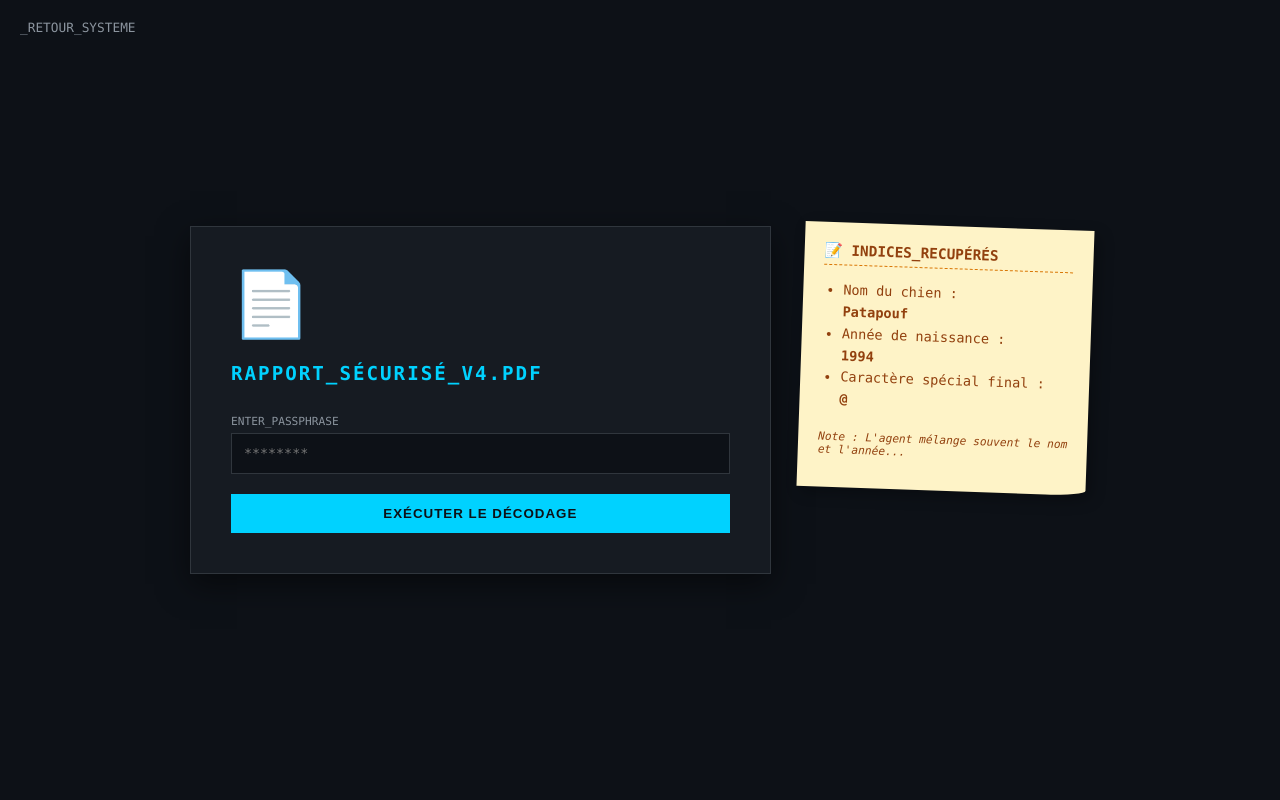
After one commit to chapristi/ctf-experience, a PHP site: page /views/keep_your_life_private/keep_your_life_private.php in a window 1280 px wide. The commit adds this page. Run offline with PHP 8.4, Linux system fonts and the light colour scheme.

Commit message:
add challenges and details page

```diff
--- /dev/null
+++ b/app/Controller/click_frenzy/click_frenzy.php
@@ -0,0 +1 @@
+<?php
--- a/public/index.php
+++ b/public/index.php
@@ -17,6 +17,9 @@ $router = new AltoRouter();
 $router->map('GET', '/', function() { require __DIR__ . '/../views/home.php'; });
 $router->map('GET', '/challenges', function() { require __DIR__ . '/../views/challenges.php'; });
 $router->map('GET', '/scoreboard', function() { require __DIR__ . '/../views/scoreboard.php'; });
+$router->map('GET', '/click-frenzy', function() { require __DIR__ . '/../views/click_frenzy/clik_frenzy.php'; });
+$router->map('GET,POST', '/keep-your-life-private', function() { require __DIR__ . '/../views/keep_your_life_private/keep_your_life_private.php'; });
+$router->map('GET', '/challenge_details', function() { require __DIR__ . '/../views/challenge_details.php'; });
 
 // API
 $router->map('POST', '/api/login', function() use ($db) { (new \App\Controller\AuthController($db))->login(); });
--- /dev/null
+++ b/views/keep_your_life_private/keep_your_life_private.php
@@ -0,0 +1,186 @@
+<?php
+$correct_password = "Patapouf1994@";
+$user_input = $_POST['password'] ?? '';
+$error = false;
+$success = false;
+$flag = "CTF{051NT_M45T3R_D0C}";
+
+if ($_SERVER['REQUEST_METHOD'] === 'POST') {
+    if ($user_input === $correct_password) {
+        $success = true;
+    } else {
+        $error = true;
+    }
+}
+?>
+
+<!DOCTYPE html>
+<html lang="fr">
+<head>
+    <meta charset="UTF-8">
+    <title>Analyse de Document Sécurisé</title>
+    <style>
+        :root {
+            --neon-blue: #00d2ff;
+            --dark-bg: #0d1117;
+            --panel-bg: #161b22;
+            --border-color: #30363d;
+        }
+
+        body {
+            margin: 0;
+            background-color: var(--dark-bg);
+            color: #e6edf3;
+            font-family: 'Consolas', monospace;
+            display: flex;
+            justify-content: center;
+            align-items: center;
+            height: 100vh;
+        }
+
+        .workspace {
+            display: flex;
+            gap: 30px;
+            max-width: 900px;
+            width: 95%;
+        }
+
+        /* Panneau Principal */
+        .main-panel {
+            flex: 2;
+            background: var(--panel-bg);
+            border: 1px solid var(--border-color);
+            padding: 40px;
+            position: relative;
+            box-shadow: 0 10px 30px rgba(0,0,0,0.5);
+        }
+
+        /* Post-it simulé */
+        .sticky-note {
+            flex: 1;
+            background: #fef3c7;
+            color: #92400e;
+            padding: 20px;
+            transform: rotate(2deg);
+            box-shadow: 5px 5px 15px rgba(0,0,0,0.3);
+            border-bottom-right-radius: 40px 5px;
+            height: fit-content;
+        }
+
+        .sticky-note h3 {
+            margin-top: 0;
+            border-bottom: 1px dashed #d97706;
+            padding-bottom: 5px;
+            font-size: 0.9rem;
+        }
+
+        .sticky-note ul {
+            padding-left: 20px;
+            font-size: 0.85rem;
+            line-height: 1.6;
+        }
+
+        .pdf-icon {
+            font-size: 4rem;
+            margin-bottom: 20px;
+            display: block;
+            color: #ff4d4d;
+        }
+
+        h1 {
+            font-size: 1.2rem;
+            letter-spacing: 2px;
+            margin-bottom: 30px;
+            color: var(--neon-blue);
+        }
+
+        input[type="password"] {
+            width: 100%;
+            background: #0d1117;
+            border: 1px solid var(--border-color);
+            padding: 12px;
+            color: var(--neon-blue);
+            font-family: inherit;
+            margin-bottom: 20px;
+            box-sizing: border-box;
+            outline: none;
+        }
+
+        input[type="password"]:focus {
+            border-color: var(--neon-blue);
+        }
+
+        .btn-decrypt {
+            width: 100%;
+            padding: 12px;
+            background: var(--neon-blue);
+            color: #0d1117;
+            border: none;
+            font-weight: bold;
+            cursor: pointer;
+            text-transform: uppercase;
+            letter-spacing: 1px;
+        }
+
+        .error-msg {
+            color: #ff4d4d;
+            font-size: 0.8rem;
+            margin-top: 10px;
+        }
+
+        .success-area {
+            background: rgba(0, 210, 255, 0.1);
+            border: 1px solid var(--neon-blue);
+            padding: 20px;
+            margin-top: 20px;
+        }
+
+        .back-nav {
+            position: absolute;
+            top: 20px;
+            left: 20px;
+            color: #8b949e;
+            text-decoration: none;
+            font-size: 0.8rem;
+        }
+    </style>
+</head>
+<body>
+
+<a href="/challenges" class="back-nav">_RETOUR_SYSTEME</a>
+
+<div class="workspace">
+    <div class="main-panel">
+        <span class="pdf-icon">📄</span>
+        <h1>RAPPORT_SÉCURISÉ_V4.PDF</h1>
+
+        <?php if ($success): ?>
+            <div class="success-area">
+                <p style="color: var(--neon-blue);">[✓] DECRYPTAGE REUSSI</p>
+                <p>Contenu du rapport :<br><strong><?= $flag ?></strong></p>
+            </div>
+        <?php else: ?>
+            <form method="POST">
+                <label style="font-size: 0.7rem; color: #8b949e; display: block; margin-bottom: 5px;">ENTER_PASSPHRASE</label>
+                <input type="password" name="password" required placeholder="********">
+                <button type="submit" class="btn-decrypt">Exécuter le décodage</button>
+            </form>
+            <?php if ($error): ?>
+                <p class="error-msg">[!] ERREUR : MOT DE PASSE INCORRECT</p>
+            <?php endif; ?>
+        <?php endif; ?>
+    </div>
+
+    <div class="sticky-note">
+        <h3>📝 INDICES_RECUPÉRÉS</h3>
+        <ul>
+            <li>Nom du chien : <br><strong>Patapouf</strong></li>
+            <li>Année de naissance : <br><strong>1994</strong></li>
+            <li>Caractère spécial final : <br><strong>@</strong></li>
+        </ul>
+        <p style="font-size: 0.7rem; margin-top: 20px; font-style: italic;">Note : L'agent mélange souvent le nom et l'année...</p>
+    </div>
+</div>
+
+</body>
+</html>
```
Also changed, not shown: views/challenge_details.php (added, +265 -0 lines), views/click_frenzy/clik_frenzy.php (added, +103 -0 lines).
